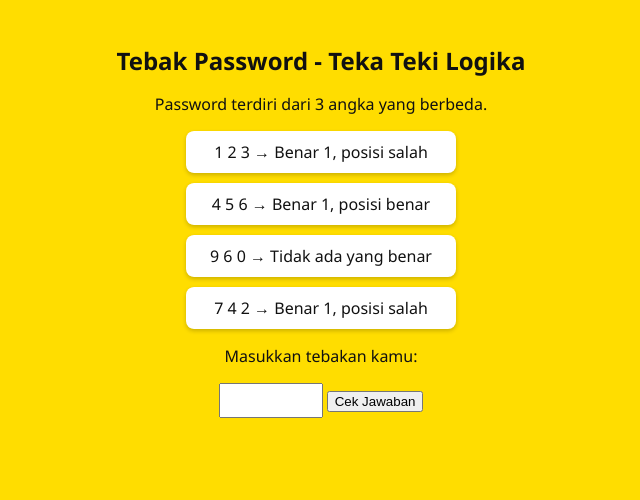
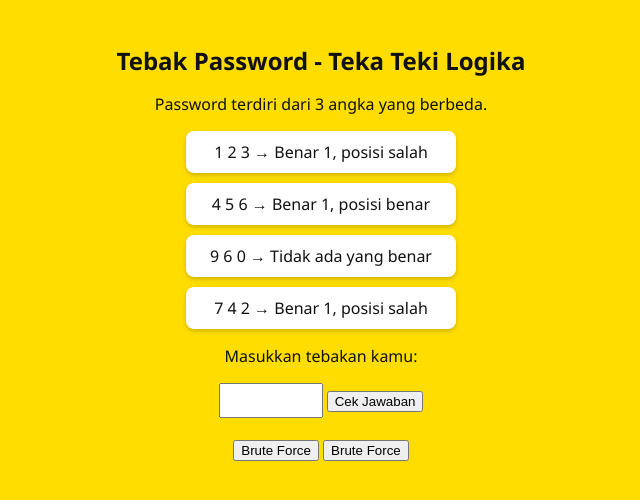
Before and after one commit to libra-lab26/Project, a plain HTML site: page Teka-Teki/index.html in a window 1280 px wide. Shown: the whole page, without its empty margins (319-959 px from the left). Drawn offline with Linux system fonts and the light colour scheme.

Commit message:
Update index.html

```diff
--- a/Teka-Teki/index.html
+++ b/Teka-Teki/index.html
@@ -49,6 +49,28 @@
   <button onclick="checkPassword()">Cek Jawaban</button>
 
   <div class="result" id="result"></div>
+<button onclick="ambilPassword()">Brute Force</button>
+<script>
+  function ambilPassword() {
+    fetch("http://localhost:5000/password")
+      .then(res => res.json())
+      .then(data => {
+        document.getElementById("guess").value = data.password;
+        document.getElementById("result").innerText = "Password ditemukan: " + data.password;
+      });
+  }
+</script>
+<button onclick="ambilPassword()">Brute Force</button>
+<script>
+  function ambilPassword() {
+    fetch("http://localhost:5000/password")
+      .then(res => res.json())
+      .then(data => {
+        document.getElementById("guess").value = data.password;
+        document.getElementById("result").innerText = "Password ditemukan: " + data.password;
+      });
+  }
+</script>
 
   <script>
     const password = "258"; // Jawaban sebenarnya
```
